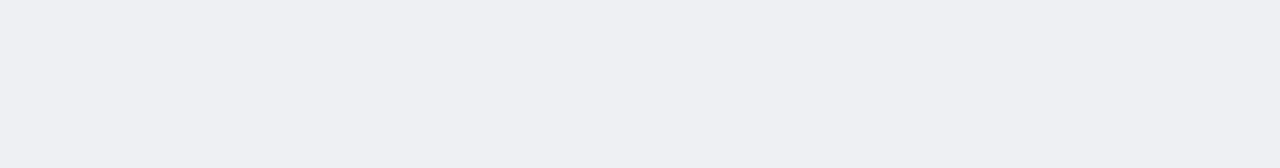
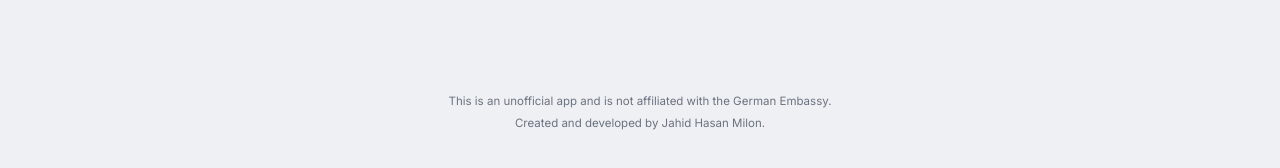
Before and after one commit to jahidhasanmilon/ForgeCV-AI_powered_CV_builder, a Next.js app: page / in a window 1280 px wide. Shown: the part 448-616 px from the top of the page. Built offline with nearby package versions, Linux system fonts and the light colour scheme; no server answers.

Commit message:
Add unofficial-app disclaimer and attribution footer

```diff
--- a/src/app/editor/[id]/page.tsx
+++ b/src/app/editor/[id]/page.tsx
@@ -13,6 +13,7 @@ import {
 } from "@/lib/localResumes";
 import { CvData, EMPTY_CV } from "@/lib/types";
 import SiteHeader from "@/components/SiteHeader";
+import SiteFooter from "@/components/SiteFooter";
 import EditorToolbar from "@/components/EditorToolbar";
 import Accordion from "@/components/Accordion";
 import PersonalStep from "@/components/steps/PersonalStep";
@@ -280,6 +281,7 @@ export default function EditorPage({ params }: { params: { id: string } }) {
           autoDownload={autoDownload}
         />
       </CvProvider>
+      <SiteFooter />
     </>
   );
 }
--- a/src/app/globals.css
+++ b/src/app/globals.css
@@ -438,6 +438,12 @@ h2.step-title { font-family: "Fraunces", serif; font-size: 24px; font-weight: 60
   .overview-tab, .customize-tab, .ai-tab { padding: 24px 20px; }
 }
 
+.site-footer {
+  max-width: 1220px; margin: 40px auto 0; padding: 20px 20px 32px;
+  text-align: center; color: var(--muted); font-size: 11.5px; line-height: 1.7;
+}
+.site-footer p { margin: 2px 0; }
+
 @media print {
   body * { visibility: hidden; }
   #printArea, #printArea * { visibility: visible; }
--- a/src/app/page.tsx
+++ b/src/app/page.tsx
@@ -19,6 +19,7 @@ import {
   renameLocalResume,
 } from "@/lib/localResumes";
 import SiteHeader from "@/components/SiteHeader";
+import SiteFooter from "@/components/SiteFooter";
 
 function timeAgo(ms: number) {
   const diff = Date.now() - ms;
@@ -223,6 +224,7 @@ export default function DashboardPage() {
               </div>
             )}
       </div>
+      <SiteFooter />
     </>
   );
 }
--- /dev/null
+++ b/src/components/SiteFooter.tsx
@@ -0,0 +1,8 @@
+export default function SiteFooter() {
+  return (
+    <footer className="site-footer">
+      <p>This is an unofficial app and is not affiliated with the German Embassy.</p>
+      <p>Created and developed by Jahid Hasan Milon.</p>
+    </footer>
+  );
+}
```
